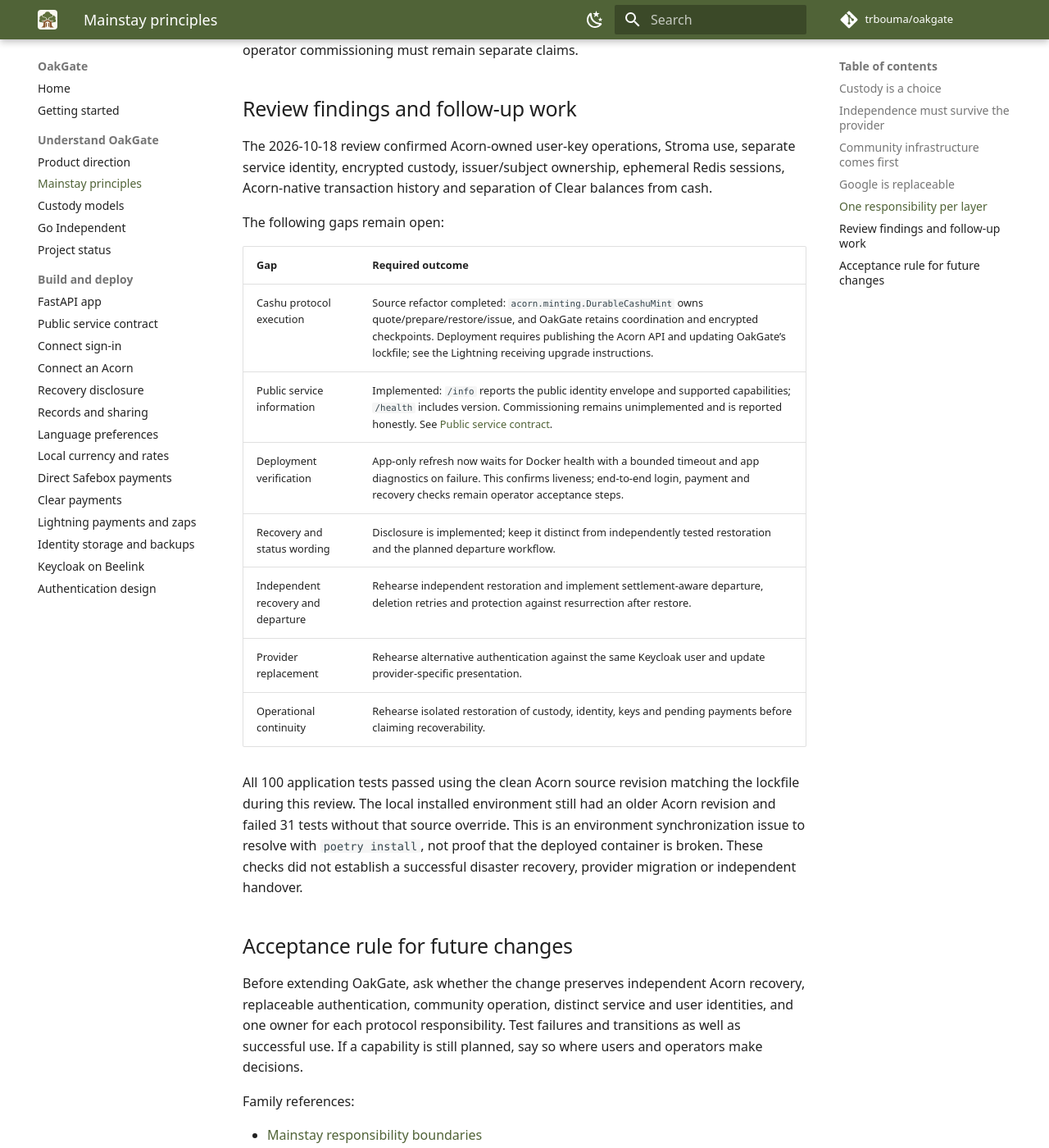
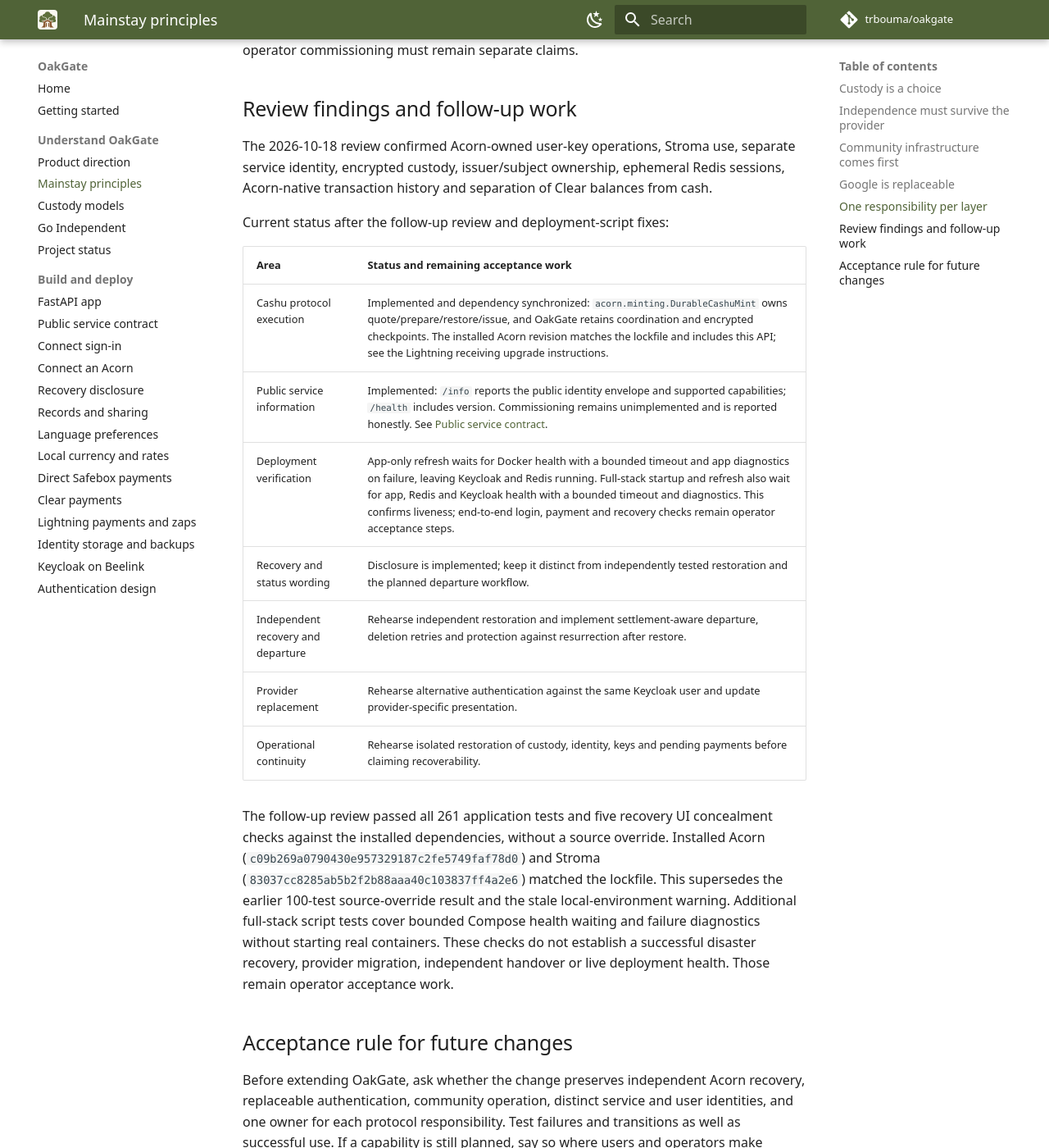
Before and after one commit to trbouma/oakgate, an MkDocs documentation site: the page built from docs/010-mainstay-principles.md, in a window 1280 px wide and 1400 px high, scrolled down 3467 px. Shown: the whole window at 82% size. Built offline with MkDocs 1.6.1 and Material for MkDocs 9.7.7, drawn with Linux system fonts in a browser that asks for light colours; comment, search, counter and statistics services are not loaded.

Commit message:
fix: wait for full-stack health and update Mainstay review status
- Add internal Keycloak readiness checks
- Wait for service health with configurable timeout and failure diagnostics
- Update deployment docs and completed review findings
- Add startup and refresh regression tests

```diff
--- a/docs/010-mainstay-principles.md
+++ b/docs/010-mainstay-principles.md
@@ -138,24 +138,27 @@
 ephemeral Redis sessions, Acorn-native transaction history and separation of
 Clear balances from cash.
 
-The following gaps remain open:
+Current status after the follow-up review and deployment-script fixes:
 
-| Gap | Required outcome |
+| Area | Status and remaining acceptance work |
 | --- | --- |
-| Cashu protocol execution | Source refactor completed: `acorn.minting.DurableCashuMint` owns quote/prepare/restore/issue, and OakGate retains coordination and encrypted checkpoints. Deployment requires publishing the Acorn API and updating OakGate’s lockfile; see the Lightning receiving upgrade instructions. |
+| Cashu protocol execution | Implemented and dependency synchronized: `acorn.minting.DurableCashuMint` owns quote/prepare/restore/issue, and OakGate retains coordination and encrypted checkpoints. The installed Acorn revision matches the lockfile and includes this API; see the Lightning receiving upgrade instructions. |
 | Public service information | Implemented: `/info` reports the public identity envelope and supported capabilities; `/health` includes version. Commissioning remains unimplemented and is reported honestly. See [Public service contract](017-public-service-contract.md). |
-| Deployment verification | App-only refresh now waits for Docker health with a bounded timeout and app diagnostics on failure. This confirms liveness; end-to-end login, payment and recovery checks remain operator acceptance steps. |
+| Deployment verification | App-only refresh waits for Docker health with a bounded timeout and app diagnostics on failure, leaving Keycloak and Redis running. Full-stack startup and refresh also wait for app, Redis and Keycloak health with a bounded timeout and diagnostics. This confirms liveness; end-to-end login, payment and recovery checks remain operator acceptance steps. |
 | Recovery and status wording | Disclosure is implemented; keep it distinct from independently tested restoration and the planned departure workflow. |
 | Independent recovery and departure | Rehearse independent restoration and implement settlement-aware departure, deletion retries and protection against resurrection after restore. |
 | Provider replacement | Rehearse alternative authentication against the same Keycloak user and update provider-specific presentation. |
 | Operational continuity | Rehearse isolated restoration of custody, identity, keys and pending payments before claiming recoverability. |
 
-All 100 application tests passed using the clean Acorn source revision matching
-the lockfile during this review. The local installed environment still had an
-older Acorn revision and failed 31 tests without that source override. This is
-an environment synchronization issue to resolve with `poetry install`, not
-proof that the deployed container is broken. These checks did not establish a
-successful disaster recovery, provider migration or independent handover.
+The follow-up review passed all 261 application tests and five recovery UI
+concealment checks against the installed dependencies, without a source override.
+Installed Acorn (`c09b269a0790430e957329187c2fe5749faf78d0`) and Stroma
+(`83037cc8285ab5b2f2b88aaa40c103837ff4a2e6`) matched the lockfile. This supersedes
+the earlier 100-test source-override result and the stale local-environment warning.
+Additional full-stack script tests cover bounded Compose health waiting and
+failure diagnostics without starting real containers. These checks do not
+establish a successful disaster recovery, provider migration, independent
+handover or live deployment health. Those remain operator acceptance work.
 
 ## Acceptance rule for future changes
 
```
Also changed, not shown: README.md (+1 -1 lines), compose.yaml (+13 -0 lines), docs/003-fastapi-app.md (+1 -1 lines), 2 other files.
